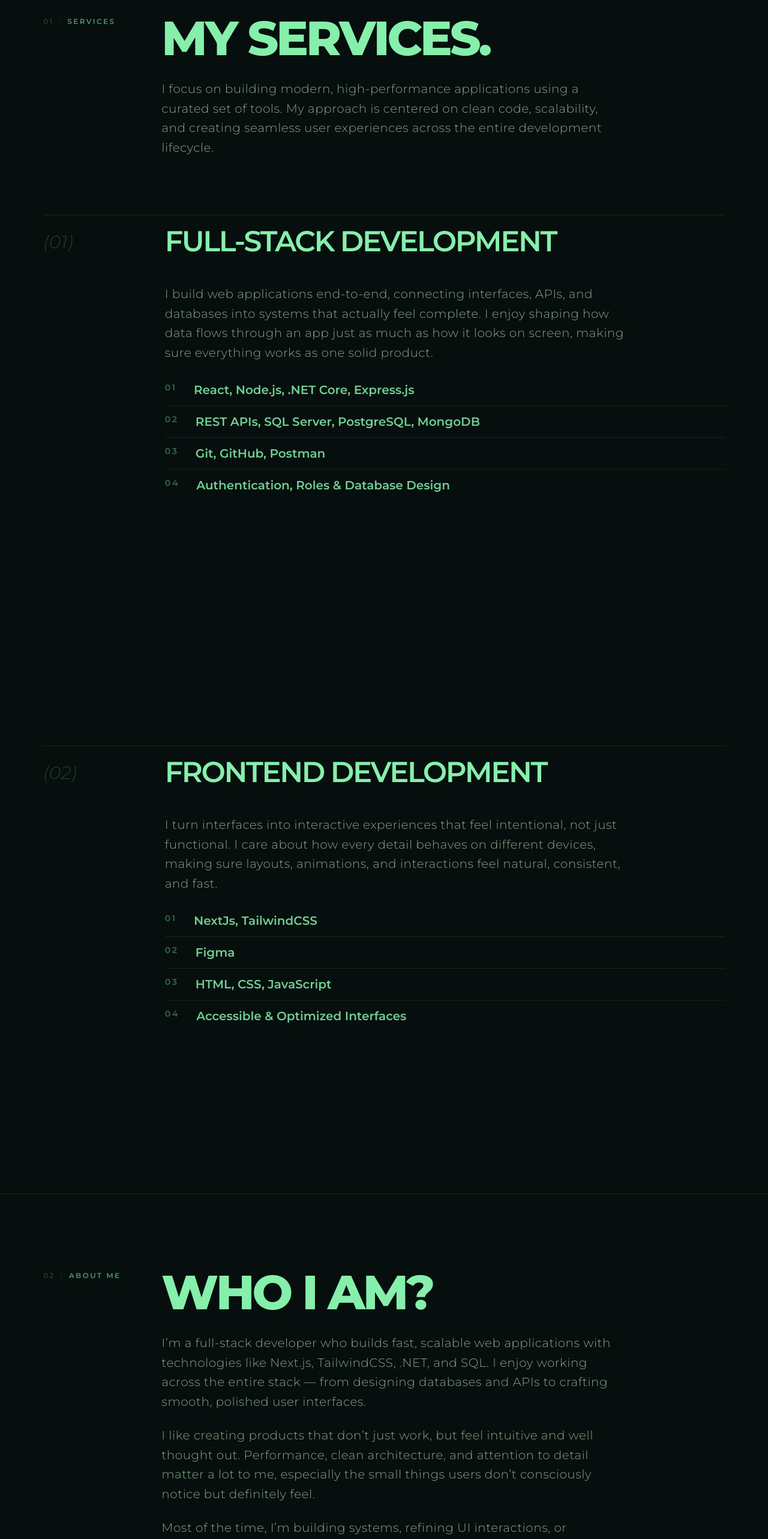
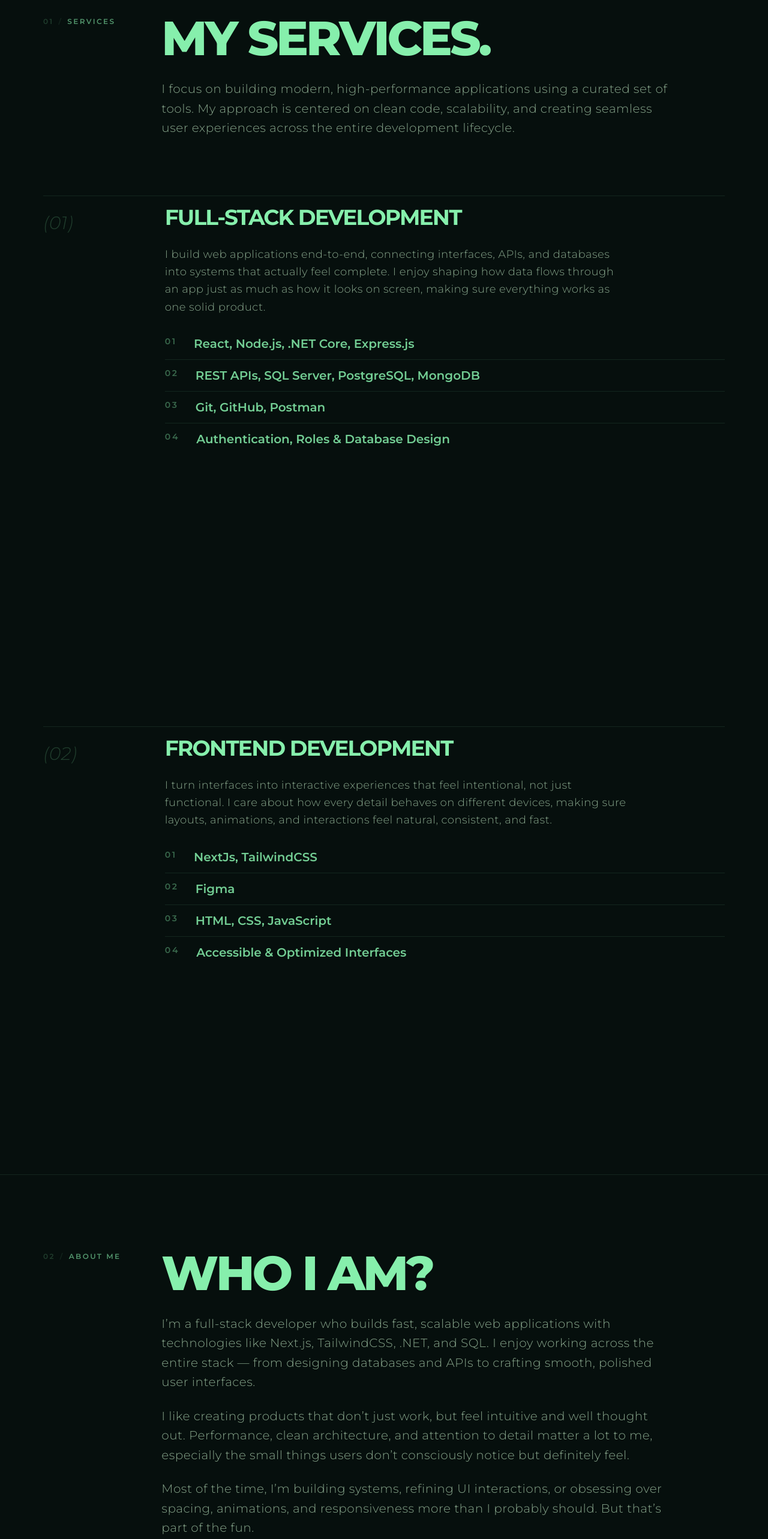
Before and after one commit to AllanRV09/portfolio, a React app: page / in a window 1280 px wide. Shown: the part 900-3466 px from the top of the page at 60% size. Built offline with nearby package versions, Linux system fonts and the light colour scheme; the HTML template or start-up script is replaced by a standard one.

Commit message:
style: improve body text readability and component typography

```diff
--- a/src/components/ExperienceItem.jsx
+++ b/src/components/ExperienceItem.jsx
@@ -34,7 +34,7 @@ export function ExperienceItem({ experience, index }) {
                         initial={{ opacity: 0, x: -10 }}
                         whileInView={{ opacity: 1, x: 0 }}
                         transition={{ delay: (index * 0.15) + 0.3 }}
-                        className="text-[11px] font-medium tracking-widest uppercase text-surface/20 whitespace-nowrap pt-2 block"
+                        className="text-xs font-semibold uppercase tracking-[0.08em] text-surface/20 whitespace-nowrap pt-2 block"
                     >
                         {experience.year}
                     </motion.span>
@@ -43,7 +43,7 @@ export function ExperienceItem({ experience, index }) {
                 {/* Content - Right Column */}
                 <div className="md:col-span-9 lg:col-span-10">
                     <div className="flex flex-col">
-                        <h3 className="text-[2rem] font-medium leading-[1.1] tracking-tight text-surface">
+                        <h3 className="text-xl md:text-3xl lg:text-4xl font-bold tracking-tighter uppercase text-surface leading-[0.9]">
                             {roleLine1}<br />{roleLine2}
                         </h3>
 
@@ -52,7 +52,7 @@ export function ExperienceItem({ experience, index }) {
                                 initial={{ opacity: 0 }}
                                 whileInView={{ opacity: 1 }}
                                 transition={{ delay: (index * 0.15) + 0.4 }}
-                                className="text-xs text-surface/30 mt-2 tracking-wide font-medium uppercase tracking-widest"
+                                className="text-xs text-surface/30 mt-2 font-semibold uppercase tracking-[0.2em]"
                             >
                                 {company}
                             </motion.p>
@@ -63,7 +63,7 @@ export function ExperienceItem({ experience, index }) {
                         initial={{ opacity: 0, y: 10 }}
                         whileInView={{ opacity: 1, y: 0 }}
                         transition={{ delay: (index * 0.15) + 0.5 }}
-                        className="mt-6 text-sm font-light leading-relaxed text-text/60 max-w-[60ch]"
+                        className="mt-6 font-light text-base md:text-lg tracking-wide leading-relaxed max-w-[65ch] text-text/70 hover:text-text transition-colors duration-300"
                     >
                         {experience.description}
                     </motion.p>
@@ -80,7 +80,7 @@ export function ExperienceItem({ experience, index }) {
                                 initial={{ opacity: 0, scale: 0.8 }}
                                 whileInView={{ opacity: 1, scale: 1 }}
                                 transition={{ delay: (index * 0.15) + 0.6 + (i * 0.05) }}
-                                className="text-[10.5px] font-medium uppercase tracking-widest px-2.5 py-1 border border-surface/10 text-surface/20 rounded-none transition-all duration-500"
+                                className="text-xs font-semibold uppercase tracking-[0.2em] px-2.5 py-1 border border-surface/10 text-surface/30 rounded-none transition-all duration-500"
                             >
                                 {tag}
                             </motion.li>
--- a/src/components/ProjectItem.jsx
+++ b/src/components/ProjectItem.jsx
@@ -10,7 +10,7 @@ export function ProjectItem({ project }) {
     return (
         <li className="mb-16 grid gap-6 sm:grid-cols-8 sm:gap-8">
             <div className="sm:order-2 sm:col-span-6">
-                <a href={project.link} className="inline text-2xl font-medium group">
+                <a href={project.link} className="text-xl md:text-3xl lg:text-4xl font-bold tracking-tighter uppercase text-surface group leading-[0.9]">
                     {words.length > 0 && remainingTitle + " "}
                     <span className="whitespace-nowrap">
                         {lastWord}
@@ -18,7 +18,7 @@ export function ProjectItem({ project }) {
                     </span>
                 </a>
 
-                <p className="my-4 font-light text-lg tracking-wide leading-relaxed max-w-3xl text-text/70 hover:text-text/90 transition-colors duration-300">
+                <p className="mt-6 font-light text-base md:text-lg tracking-wide leading-relaxed max-w-[65ch] text-text/70 hover:text-text transition-colors duration-300 mb-8">
                     {project.description}
                 </p>
             </div>
--- a/src/components/ServiceCard.jsx
+++ b/src/components/ServiceCard.jsx
@@ -20,11 +20,11 @@ export function ServiceCard({ title, description, features, idx }) {
                     </div>
 
                     <div className="col-span-12 md:col-span-9 lg:col-span-10">
-                        <h3 className="text-xl md:text-4xl lg:text-5xl font-semibold tracking-tighter uppercase text-surface mb-12">
+                        <h3 className="text-xl md:text-3xl lg:text-4xl font-bold tracking-tighter uppercase text-surface mb-8 leading-[0.9]">
                             {title}
                         </h3>
 
-                        <p className="font-light text-xl tracking-wide leading-relaxed max-w-3xl text-text/70 hover:text-text/90 transition-colors duration-300 mb-8">{description}</p>
+                        <p className="font-light text-base md:text-lg tracking-wide leading-relaxed max-w-[65ch] text-text/70 hover:text-text transition-colors duration-300 mb-8">{description}</p>
 
                         <FeatureList features={features} />
                     </div>
--- a/src/sections/About.jsx
+++ b/src/sections/About.jsx
@@ -11,7 +11,7 @@ export function About() {
             <SectionLayout index={index} label={label}>
                 <SectionTitle>{title}</SectionTitle>
 
-                <div className="space-y-6 mt-4">
+                <div className="space-y-6">
                     {paragraphs.map((text, i) => (
                         <motion.p
                             key={i}
@@ -23,7 +23,7 @@ export function About() {
                                 delay: i * 0.08,
                             }}
                             viewport={{ once: true, amount: 0.4 }}
-                            className="font-light text-xl tracking-wide leading-relaxed max-w-3xl text-text/70 hover:text-text/90 transition-colors duration-300"
+                            className="font-light text-lg md:text-xl tracking-wide leading-relaxed max-w-[65ch] text-text/70 hover:text-text transition-colors duration-300"
                         >
                             {text}
                         </motion.p>
--- a/src/sections/Services.jsx
+++ b/src/sections/Services.jsx
@@ -15,13 +15,13 @@ export function Services() {
             <SectionLayout index={index} label={label}>
                 <SectionTitle>{title}</SectionTitle>
 
-                <div className="max-w-3xl mt-4">
+                <div>
                     <motion.p
                         initial={{ opacity: 0, y: 10 }}
                         whileInView={{ opacity: 1, y: 0 }}
                         transition={{ duration: 0.7, ease: "easeOut" }}
                         viewport={{ once: true, amount: 0.4 }}
-                        className="font-light text-xl tracking-wide leading-relaxed max-w-3xl text-text/70 hover:text-text/90 transition-colors duration-300"
+                        className="font-light text-lg md:text-xl tracking-wide leading-relaxed max-w-[65ch] text-text/70 hover:text-text transition-colors duration-300"
                     >
                         {description}
                     </motion.p>
--- a/src/sections/Stack.jsx
+++ b/src/sections/Stack.jsx
@@ -29,13 +29,13 @@ export function Stack() {
             <SectionLayout index={index} label={label}>
                 <SectionTitle>{title}</SectionTitle>
 
-                <div className="max-w-3xl mt-4 mb-12">
+                <div className="mb-12">
                     <motion.p
                         initial={{ opacity: 0, y: 10 }}
                         whileInView={{ opacity: 1, y: 0 }}
                         transition={{ duration: 0.7, ease: "easeOut" }}
                         viewport={{ once: true, amount: 0.4 }}
-                        className="font-light text-xl tracking-wide leading-relaxed text-text/70"
+                        className="font-light text-lg md:text-xl tracking-wide leading-relaxed max-w-[65ch] text-text/70 hover:text-text transition-colors duration-300"
                     >
                         {description}
                     </motion.p>
@@ -64,7 +64,7 @@ export function Stack() {
                     {/* BACKEND — col-span-5, filas con descripción */}
                     <motion.div
                         variants={itemVariants}
-                        className="col-span-12 lg:col-span-3 group relative overflow-hidden rounded-3xl border border-surface/10 bg-surface/5 p-7 hover:border-accent/30 transition-all duration-500 flex flex-col"
+                        className="col-span-12 lg:col-span-4 group relative overflow-hidden rounded-3xl border border-surface/10 bg-surface/5 p-7 hover:border-accent/30 transition-all duration-500 flex flex-col"
                     >
                         <BlockLabel>Backend</BlockLabel>
                         <div className="flex flex-col gap-3 flex-1">
@@ -90,7 +90,7 @@ export function Stack() {
                     {/* TOOLS — col-span-4, compacto */}
                     <motion.div
                         variants={itemVariants}
-                        className="col-span-12 lg:col-span-4 group relative overflow-hidden rounded-3xl border border-surface/10 bg-surface/5 p-7 hover:border-accent/30 transition-all duration-500 flex flex-col justify-between"
+                        className="col-span-12 lg:col-span-5 group relative overflow-hidden rounded-3xl border border-surface/10 bg-surface/5 p-7 hover:border-accent/30 transition-all duration-500 flex flex-col justify-between"
                     >
                         <BlockLabel>Tools</BlockLabel>
                         <div className="flex flex-col gap-3">
@@ -109,7 +109,7 @@ export function Stack() {
 
 function BlockLabel({ children }) {
     return (
-        <span className="block text-[10px] font-bold tracking-[0.18em] uppercase text-accent mb-6">
+        <span className="block text-xs font-bold tracking-[0.2em] uppercase text-accent mb-6">
             {children}
         </span>
     );
@@ -123,7 +123,7 @@ function TechIcon({ tech }) {
             <div className="relative flex h-14 w-14 items-center justify-center rounded-2xl bg-background border border-surface/5 group-hover/item:border-accent/50 group-hover/item:shadow-[0_0_20px_rgba(var(--accent-rgb),0.08)] transition-all duration-400">
                 <Icon className="h-7 w-7 text-text/35 group-hover/item:text-accent transition-all duration-400 group-hover/item:scale-110" />
             </div>
-            <span className="text-[10px] font-medium tracking-wider text-text/35 group-hover/item:text-text/70 transition-colors text-center leading-tight">
+            <span className="text-xs font-medium tracking-wide text-text/35 group-hover/item:text-text/70 transition-colors text-center leading-tight">
                 {tech.name}
             </span>
         </div>
@@ -143,7 +143,7 @@ function TechRow({ tech, subtitle }) {
                     {tech.name}
                 </p>
                 {subtitle && (
-                    <p className="text-[10px] text-text/30 leading-none">{subtitle}</p>
+                    <p className="text-xs text-text/30 leading-none">{subtitle}</p>
                 )}
             </div>
         </div>
```
